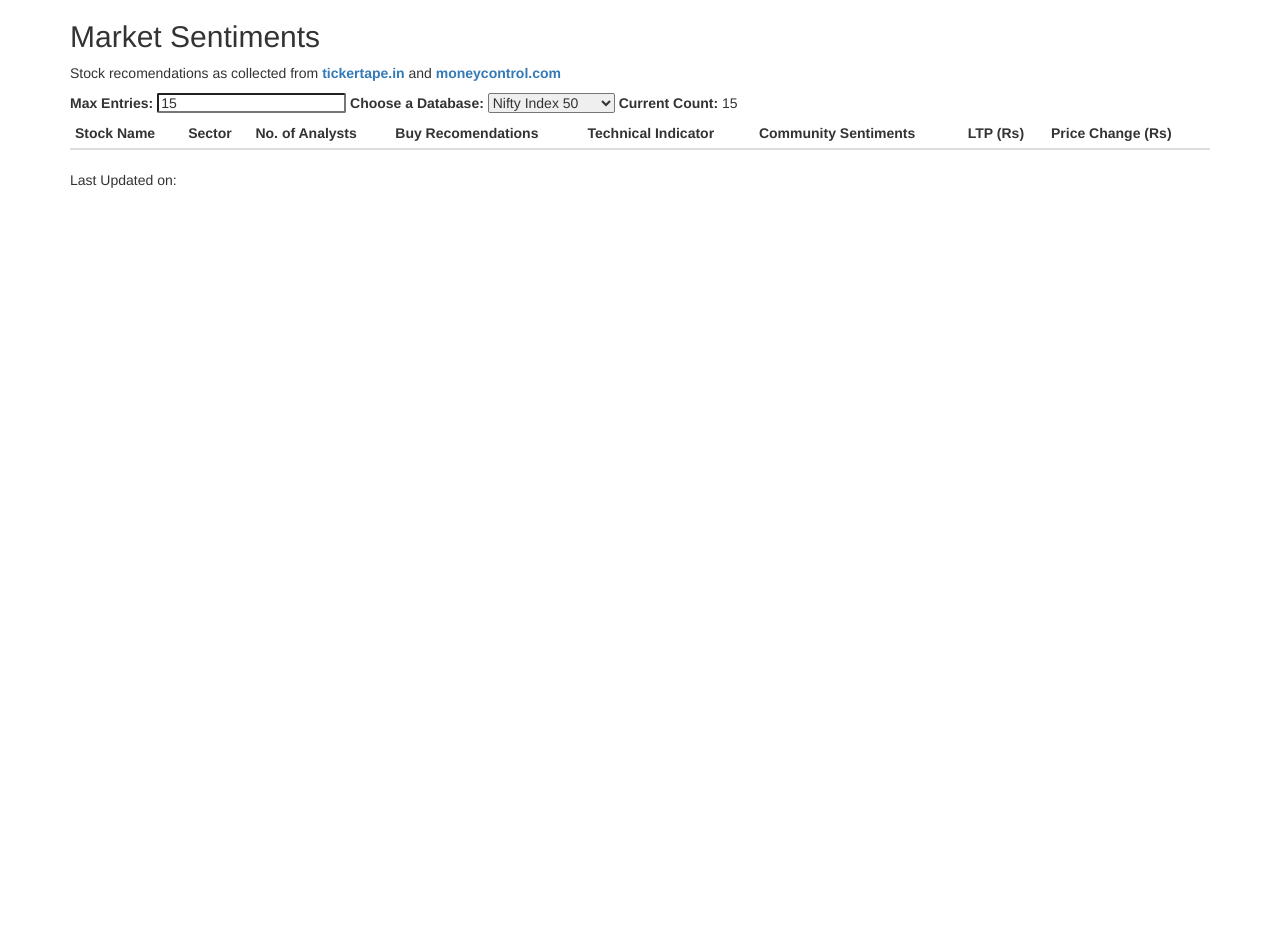
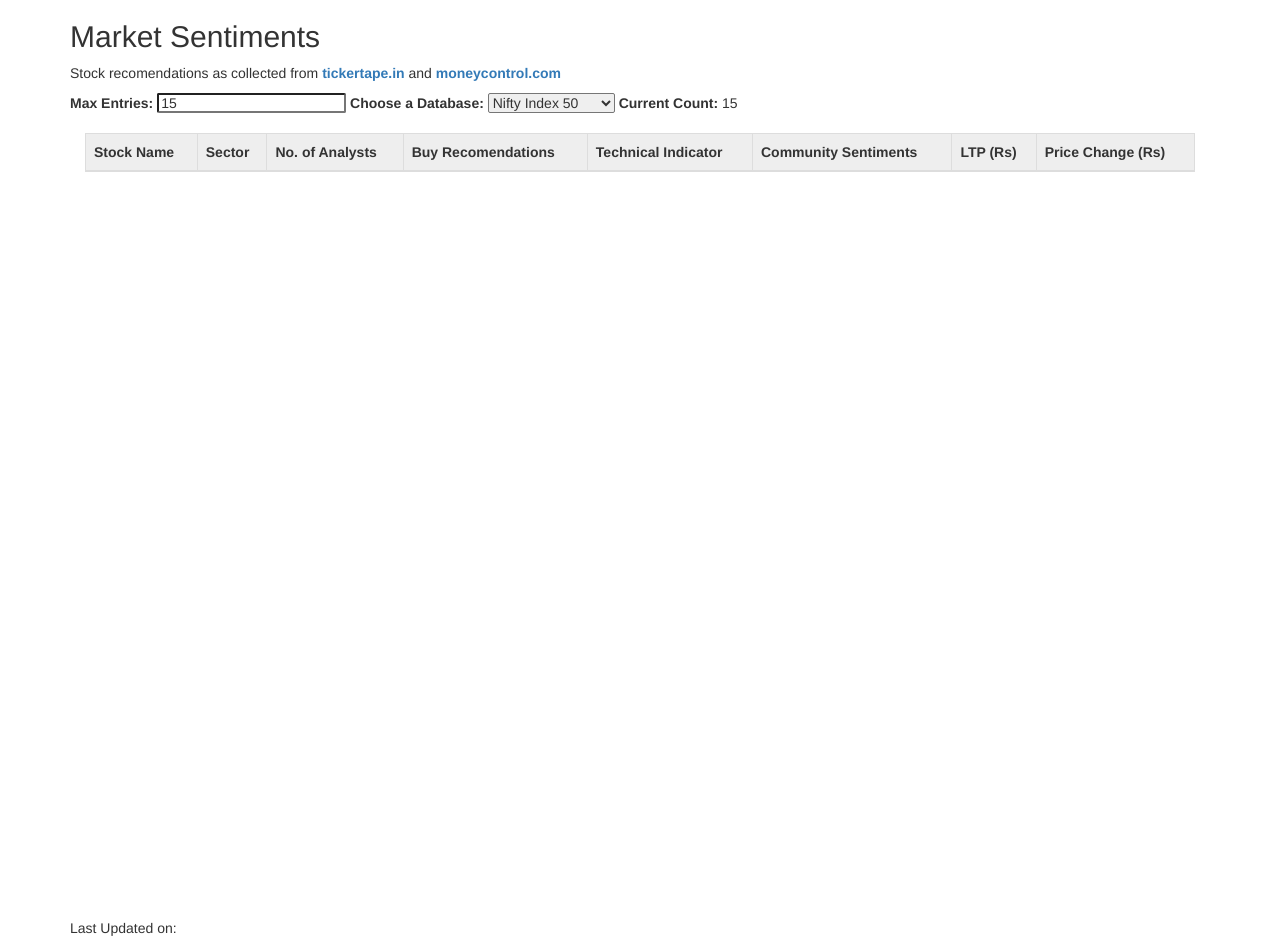
Before and after one commit to P0W/stock-recommendations, a Flask app: template templates/index.html in a window 1280 px wide. Before the commit the page ends 188 px from the top, so only its background shows below. Run offline with Flask 2, Linux system fonts and the light colour scheme; the template is opened without the code that fills it, so the values that code supplies are empty; some libraries are stand-ins or nearby versions.

Commit message:
Styling table

```diff
--- a/main.py
+++ b/main.py
@@ -5,11 +5,12 @@ import json
 from flask import Flask, render_template, request
 import _parseTickerTapeRecs
 import _parseMoneyControl
-import _cloudStorage
 import os
 import sys
 import datetime
 import pytz
+
+import _cloudStorage
 
 rootFolder = '/tmp/'
 moneyControlDB = 'moneyControlDB.db'
@@ -17,8 +18,10 @@ stocksLargeCap = 'stocksLargeCap.db'
 stocksMidCap = 'stocksMidCap.db'
 timeStampFile = 'timestamp.txt'
 
+
 def getCurrentTimeStamp():
     return datetime.datetime.now().astimezone(pytz.timezone("Asia/Kolkata")).strftime("%A, %d. %B %Y %I:%M:%S %p")
+
 
 def updateDatabases():
     print('---- webscrapping moneycontrol.com ----')
@@ -59,6 +62,7 @@ def modification_date():
 
 app = Flask(__name__)
 
+
 @app.route("/",  methods=['GET', 'POST'])
 def index():
     if request.method == 'GET':
@@ -86,7 +90,7 @@ def MoreData(jsdata):
 if __name__ == "__main__":
     if len(sys.argv) > 1:
         if sys.argv[1] == 'update':
-            os.environ['GOOGLE_APPLICATION_CREDENTIALS'] = './stocks-recom.json'
+            os.environ['GOOGLE_APPLICATION_CREDENTIALS'] = './../stocks-recom.json'
             updateDatabases()
     else:
         app.run(host='127.0.0.1', port=8081, debug=True)
--- a/requirements.txt
+++ b/requirements.txt
@@ -5,3 +5,4 @@ APScheduler
 gitPython
 tqdm
 google-cloud-storage
+GoogleAppEngineCloudStorageClient==1.9.22.1
--- a/templates/index.html
+++ b/templates/index.html
@@ -8,6 +8,15 @@
     <link rel="stylesheet" href="https://maxcdn.bootstrapcdn.com/bootstrap/3.4.1/css/bootstrap.min.css">
 
     <style>
+        .panel-body {
+            width: 100%;
+            height: 800px;
+            overflow-y: auto;
+            overflow-x: hidden;
+            position: sticky;
+            top: 0;
+        }
+
         .entry {
             height: 20px;
             border-radius: 2px;
@@ -38,8 +47,23 @@
             margin-top: 2px;
             margin-bottom: 2px;
             font-weight: bold;
-            font-family:'Times New Roman', Times, serif;
+            font-family: 'Times New Roman', Times, serif;
 
+        }
+
+        thead th {
+            position: sticky;
+            top: 0;
+        }
+
+        table {
+            border-collapse: collapse;
+            width: 100%;
+        }
+
+        /* th, td { padding: 8px 16px; } */
+        th {
+            background: #eee;
         }
     </style>
 </head>
@@ -61,7 +85,9 @@
             <option value="stocksMidCap">Nifty Midcap 150</option>
         </select>
         <label for="showCount"> Current Count:</label> <span id="showCount">15</span>
-        <table class="table table-hover table-condensed table-responsive">
+
+        <div class="panel-body">
+            <table class="table table-bordered">
                 <thead>
                     <tr>
                         <th>Stock Name</th>
@@ -77,6 +103,7 @@
                 <tbody id='main-table'>
                 </tbody>
             </table>
+        </div>
         <div>
             Last Updated on: <span id='lastModifiedTime'>{{ data.lastModifiedTime | safe}}</span>
         </div>
@@ -166,7 +193,6 @@
                 ul.appendChild(li3);
                 td6.appendChild(ul);
 
-                // td6.innerHTML = element.sentiment + '%';
                 var td7 = document.createElement("td");
                 td7.innerHTML = element.livePrice;
                 var td8 = document.createElement("td");
```
Also changed, not shown: moneyControlDB.db, stocksLargeCap.db, stocksMidCap.db. Lines whose indentation alone changed are shown as unchanged.
